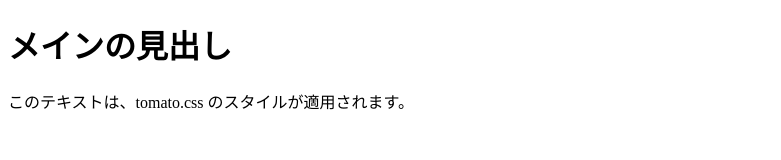
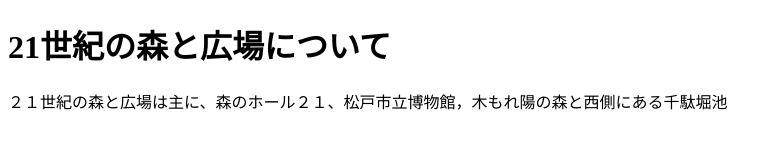
Before and after one commit to reatomato/tometo01.github.io, a plain HTML site: page index.html in a window 1280 px wide. Shown: the whole page, without its empty margins (0-781 px from the left). Drawn offline with Linux system fonts and the light colour scheme.

Commit message:
Update index.html
ちょっと文章をついかしたよ

```diff
--- a/index.html
+++ b/index.html
@@ -3,11 +3,11 @@
 <head>
     <meta charset="UTF-8">
     <meta name="viewport" content="width=device-width, initial-scale=1.0">
-    <title>matudosisannpo</title>
+    <title>松戸市21世紀の森と広場紹介サイト</title>
     <link rel="stylesheet" href="tomato.css">
 </head>
 <body>
-    <h1>メインの見出し</h1>
-    <p>このテキストは、tomato.css のスタイルが適用されます。</p>
+    <h1>21世紀の森と広場について</h1>
+    <p>２１世紀の森と広場は主に、森のホール２１、松戸市立博物館，木もれ陽の森と西側にある千駄堀池</p>
 </body>
 </html>
```
